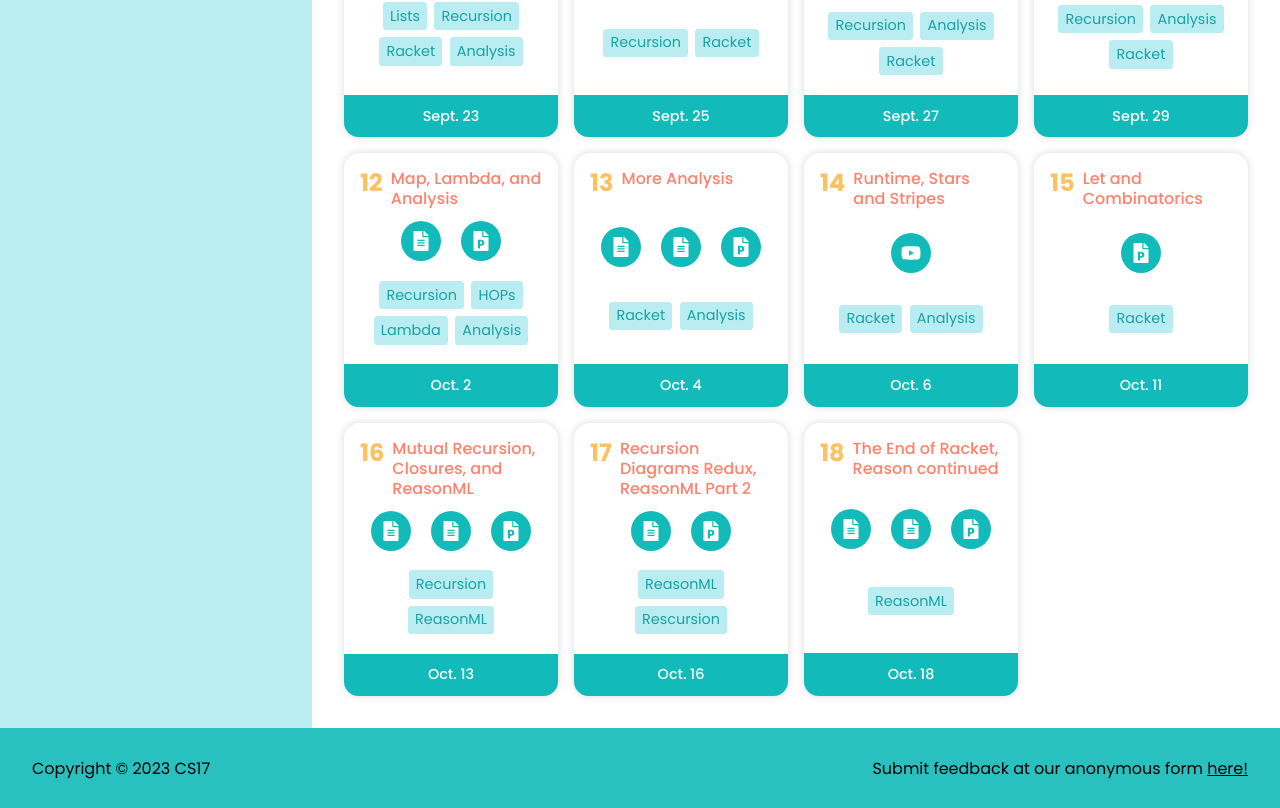
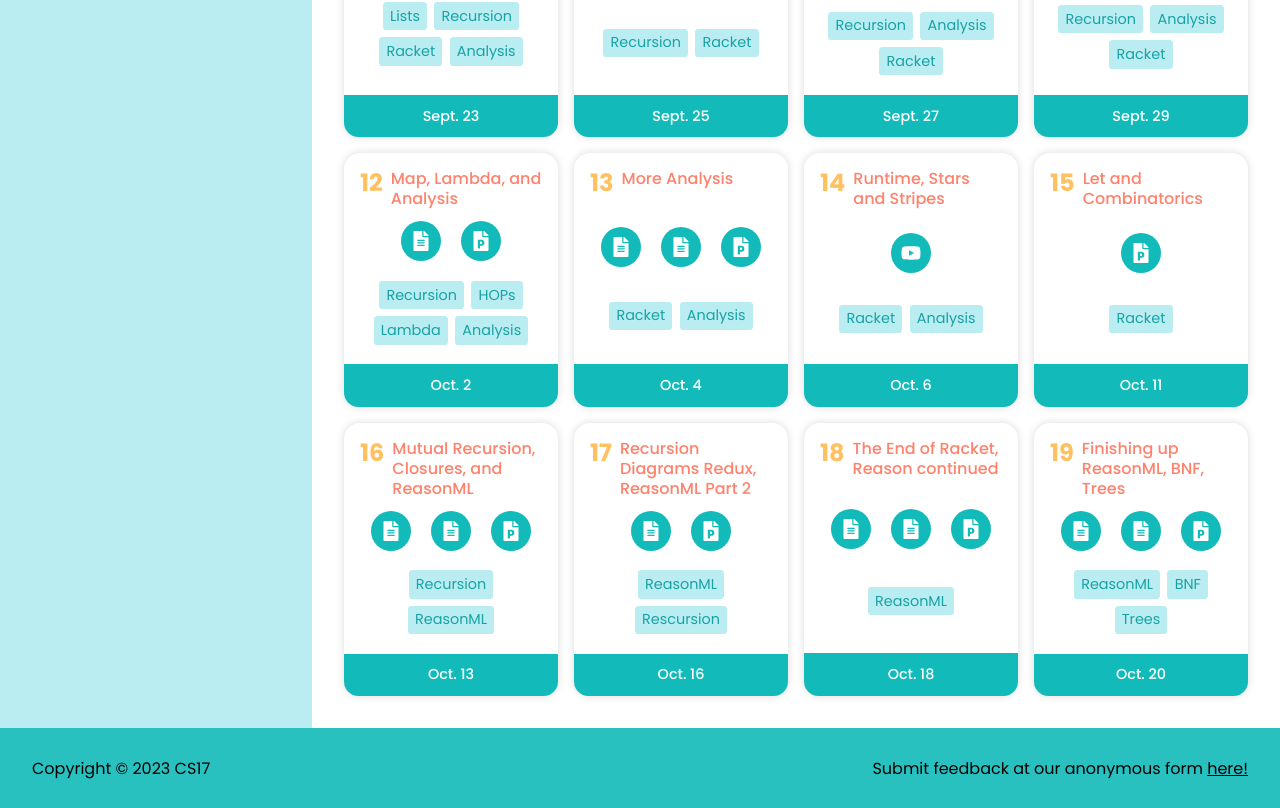
Before and after one commit to cs17-fall2023/cs17-fall2023.github.io, a React (Create React App) app: page /classes in a window 1280 px wide. Shown: the part 838-1646 px from the top of the page. Built offline with nearby package versions, Linux system fonts and the light colour scheme.

Commit message:
class 19

```diff
--- a/src/Info/Notes/Classes/Classes.js
+++ b/src/Info/Notes/Classes/Classes.js
@@ -141,7 +141,7 @@ const classes = [
 		links: [
 			// { icon: <FaFileAlt />, link: "", label: "Notes" },
 			// { icon: <FaYoutube />, link: "https://brown.hosted.panopto.com/Panopto/Pages/Viewer.aspx?id=a09d5fbe-5c9a-4160-830f-af1000ecc452", label: "Recording" },
-			{ icon: <FaFilePowerpoint/>, link: "https://docs.google.com/presentation/d/1XA0FwwkBcI1-696begHGYHBaecMiEe5_/edit?usp=sharing&ouid=104062516653910080286&rtpof=true&sd=true", label: "Slides" },
+			{ icon: <FaFilePowerpoint />, link: "https://docs.google.com/presentation/d/1XA0FwwkBcI1-696begHGYHBaecMiEe5_/edit?usp=sharing&ouid=104062516653910080286&rtpof=true&sd=true", label: "Slides" },
 		],
 		tags: ["Racket"]
 	},
@@ -175,15 +175,16 @@ const classes = [
 		],
 		tags: ["ReasonML"]
 	},
-	// {
-	// 	number: 19, title: "Local Environments and Lambda", outDate: "Oct. 21", active: false,
-	// 	links: [
-	// 		{ icon: <FaFileAlt />, link: "https://drive.google.com/file/d/1TB7GuMVx1LFEhXO-UuXNDRFSQbeW_T0_/view?usp=sharing", label: "Notes" },
-	// 		{ icon: <FaYoutube />, link: "https://brown.hosted.panopto.com/Panopto/Pages/Home.aspx", label: "Recording" },
-	// 		{ icon: <FaFilePowerpoint />, link: "https://docs.google.com/presentation/d/11hjP09TQbyJCnyy7druwutH_L9g47t40/edit?usp=sharing&ouid=102918815439366304366&rtpof=false&sd=false", label: "Slides" },
-	// 	],
-	// 	tags: ["ReasonML"]
-	// },
+	{
+		number: 19, title: "Finishing up ReasonML, BNF, Trees", outDate: "Oct. 20", active: true,
+		links: [
+			{ icon: <FaFileAlt />, link: "https://drive.google.com/file/d/1iKhfa851Ruq3oqZCPXzW5WaXtEVxaequ/view?usp=sharing", label: "Notes" },
+			{ icon: <FaFileAlt />, link: "https://drive.google.com/file/d/1_lXIzKw4TtfUPKxdATIo0-pYvJe9b27b/view?usp=sharing", label: "Code" },
+			//{ icon: <FaYoutube />, link: "https://brown.hosted.panopto.com/Panopto/Pages/Home.aspx", label: "Recording" },
+			{ icon: <FaFilePowerpoint />, link: "https://docs.google.com/presentation/d/1ILNgXgh5H9K6CXJHVc55bU46C3xmGFxN/edit?usp=sharing&ouid=106417929176948026815&rtpof=true&sd=true", label: "Slides" },
+		],
+		tags: ["ReasonML", "BNF", "Trees"]
+	},
 	// {
 	// 	number: 20, title: "Big-O & Mutual Recursion", outDate: "Oct. 24", active: false,
 	// 	links: [
```
Lines whose indentation alone changed are shown as unchanged.
